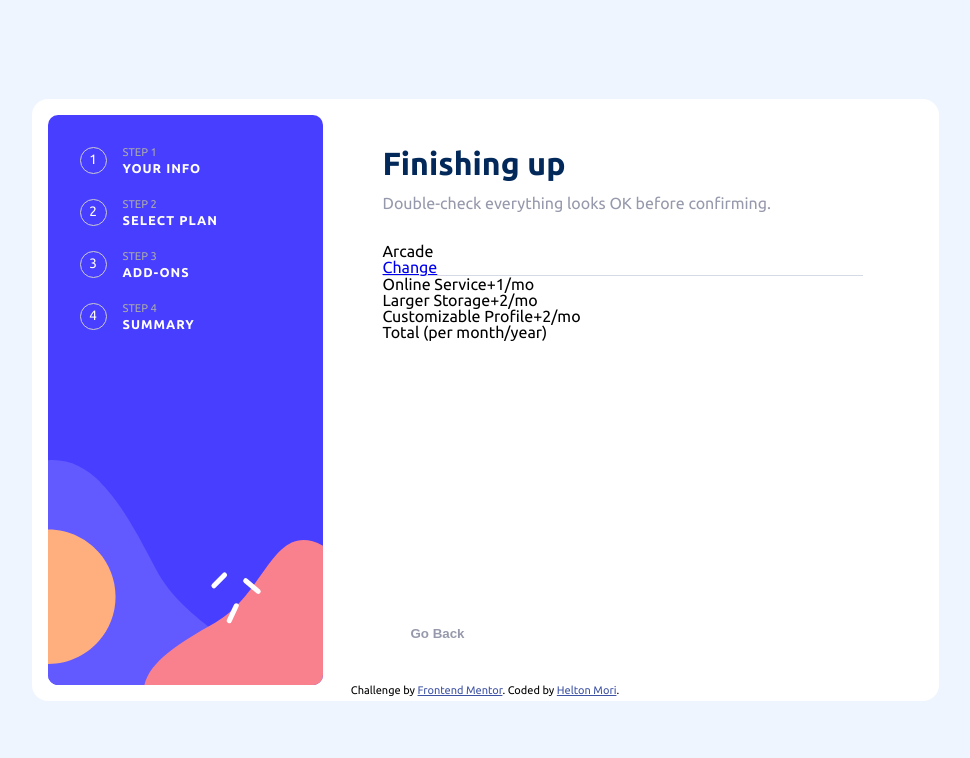
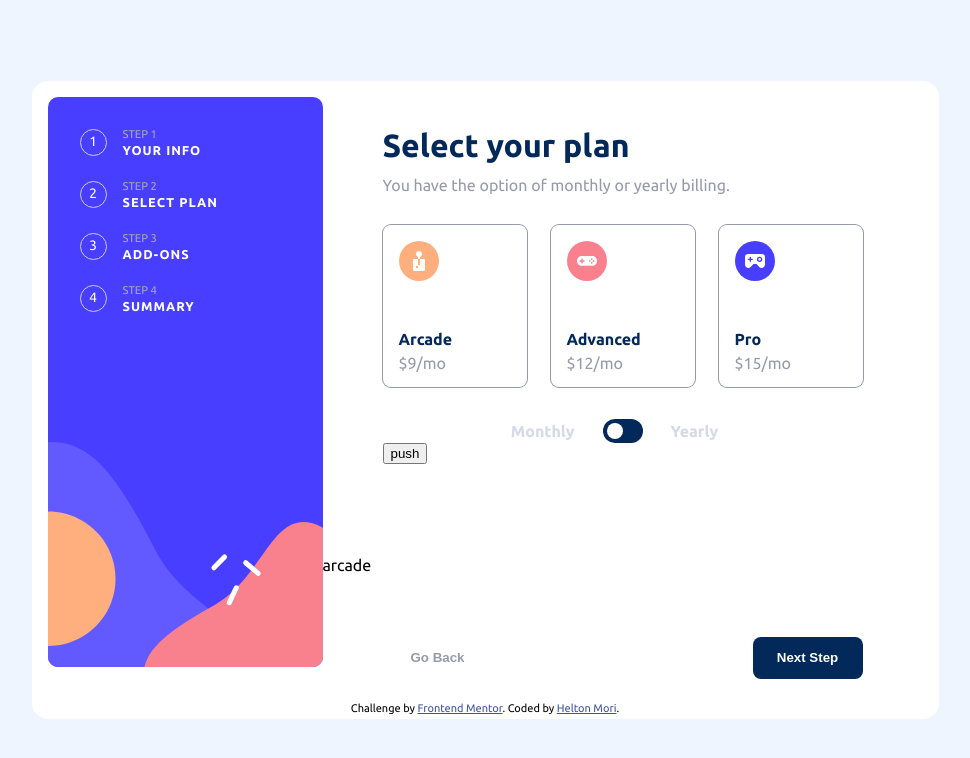
Before and after one commit to helton-mori-dev/Multi-step-form---Frontend-Mentor, a Vue app: page / in a window 1280 px wide. Shown: the top 758 px of the page, without its empty margins (155-1125 px from the left). Built offline with nearby package versions, Linux system fonts and the light colour scheme.

Commit message:
Adicionado KeepAlive, ajustes bind de estilos

```diff
--- a/src/App.vue
+++ b/src/App.vue
@@ -2,24 +2,27 @@
   <div class="container grid grid-tempate-area-main">
     <SidebarForm />
     <section class="grid__data">
-      <component
-        :is="currentStepComponent"
-        @update-step="handleUpdateStep"
-      ></component>
+      <KeepAlive>
+        <component
+          :is="currentStepComponent"
+          @update-step="handleUpdateStep"
+        ></component>
+      </KeepAlive>
+      {{ $store.state.selectedPlan }}
 
       <!-- <span
         style="
           background-color: aquamarine;
-          position: relative;
-          z-index: 50;
+          position: absolute;
+          z-index: 10;
           height: 30px;
         "
       >
-        {{ $store.state.onlineService }}
-        {{ $store.state.largerStorage }}
-        {{ $store.state.customizableProfile }}
-        {{ $store.state.periodPlan }}
-        {{ $store.state.typePlam }}
+        <p>onlineService - {{ $store.state.onlineService }}</p>
+        <p>largerStorage - {{ $store.state.largerStorage }}</p>
+        <p>customizableProfile - {{ $store.state.customizableProfile }}</p>
+        <p>periodPlan - {{ $store.state.periodPlan }}</p>
+        <p>selectedPlan - {{ $store.state.selectedPlan }}</p>
       </span> -->
 
       <div class="navigation">
--- a/src/components/StepPickAddon.vue
+++ b/src/components/StepPickAddon.vue
@@ -52,9 +52,9 @@ export default {
   name: "StepPickAddon",
   data() {
     return {
-      online: false,
-      storage: false,
-      profile: false,
+      online: this.$store.state.onlineService,
+      storage: this.$store.state.largerStorage,
+      profile: this.$store.state.customizableProfile,
     };
   },
   computed: {
--- a/src/components/StepSelectPlan.vue
+++ b/src/components/StepSelectPlan.vue
@@ -9,14 +9,14 @@
         <label
           class="select-plan__option"
           for="arcade"
-          :class="{ active: type === 'arcade' }"
+          :class="{ active: planType === 'arcade' }"
         >
           <input
             type="radio"
             name="plan"
             value="arcade"
             id="arcade"
-            v-model="type"
+            v-model="planType"
           />
           <label for="arcade">Arcade <span class="price">$9/mo</span></label>
           <span class="benefit">2 months free</span>
@@ -24,14 +24,14 @@
         <label
           class="select-plan__option"
           for="advanced"
-          :class="{ active: type === 'advanced' }"
+          :class="{ active: planType === 'advanced' }"
         >
           <input
             type="radio"
             name="plan"
             value="advanced"
             id="advanced"
-            v-model="type"
+            v-model="planType"
           />
           <label for="advanced"
             >Advanced <span class="price">$12/mo</span></label
@@ -41,9 +41,15 @@
         <label
           class="select-plan__option"
           for="pro"
-          :class="{ active: type === 'pro' }"
+          :class="{ active: planType === 'pro' }"
         >
-          <input type="radio" name="plan" value="pro" id="pro" v-model="type" />
+          <input
+            type="radio"
+            name="plan"
+            value="pro"
+            id="pro"
+            v-model="planType"
+          />
           <label for="pro">Pro <span class="price">$15/mo</span></label>
           <span class="benefit">2 months free</span>
         </label>
@@ -65,7 +71,7 @@
           >Yearly</span
         >
       </div>
-      <!-- <button @click.prevent="refreshPlanData()">push</button> -->
+      <button @click.prevent="refreshPlanData()">push</button>
     </form>
   </div>
 </template>
@@ -76,8 +82,8 @@ export default {
   name: "StepSelectPlan",
   data() {
     return {
-      type: "arcade",
-      period: true, //true == monthly, false == yearly
+      planType: "",
+      period: null,
     };
   },
   computed: {
@@ -87,7 +93,7 @@ export default {
     ...mapMutations(["PUSH_PLAN_DATA"]),
     refreshPlanData() {
       this.PUSH_PLAN_DATA({
-        plan: this.type,
+        plan: this.planType,
         period: this.period,
       });
     },
--- a/src/components/StepSummary.vue
+++ b/src/components/StepSummary.vue
@@ -8,7 +8,7 @@
     <div class="summary">
       <div class="summary__plan">
         <h3 class="summary__plan-title">
-          {{ $store.state.typePlan || "Arcade" }}
+          {{ $store.state.selectedPlan || "Arcade" }}
         </h3>
         <a href="#" class="summary__plan-button">Change</a>
       </div>
--- a/src/store/store.js
+++ b/src/store/store.js
@@ -8,31 +8,31 @@ export const store = createStore({
         selectedPlan: [],
         pickedAddons: [],
       },
-      currentStepIndex: 3,
-      periodPlan: "",
-      typePlan: "",
+      currentStepIndex: 1,
+      selectedPlan: "arcade",
+      periodPlan: true, //true == monthly, false == yearly
       onlineService: true,
       largerStorage: true,
-      customizableProfile: true,
+      // customizableProfile: true,
     };
   },
   mutations: {
-    updataPersonalInfo(state, info) {
-      state.formData.personalInfo = info;
-    },
-    selectPlan(state, plan) {
-      state.formData.selectedPlan = plan;
-    },
-    pickAddons(state, addons) {
-      state.formData.pickedAddons = addons;
-    },
+    // updataPersonalInfo(state, info) {
+    //   state.formData.personalInfo = info;
+    // },
+    // selectPlan(state, plan) {
+    //   state.formData.selectedPlan = plan;
+    // },
+    // pickAddons(state, addons) {
+    //   state.formData.pickedAddons = addons;
+    // },
     setCurrentStepIndex(state, index) {
       state.currentStepIndex = index;
     },
 
     PUSH_PLAN_DATA(state, payload) {
+      state.selectedPlan = payload.plan;
       state.periodPlan = payload.period;
-      state.typePlan = payload.type;
     },
     PUSH_ADDONS_DATA(state, payload) {
       state.onlineService = payload.online;
```
